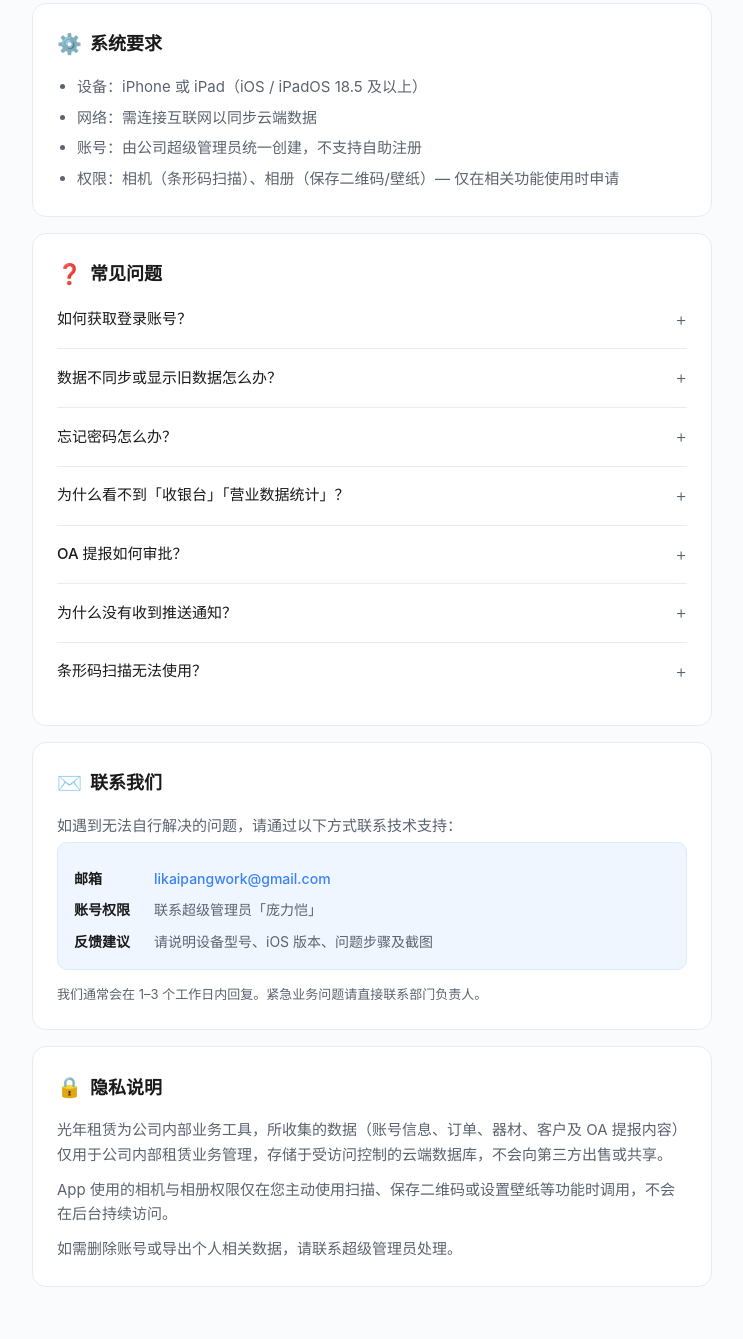
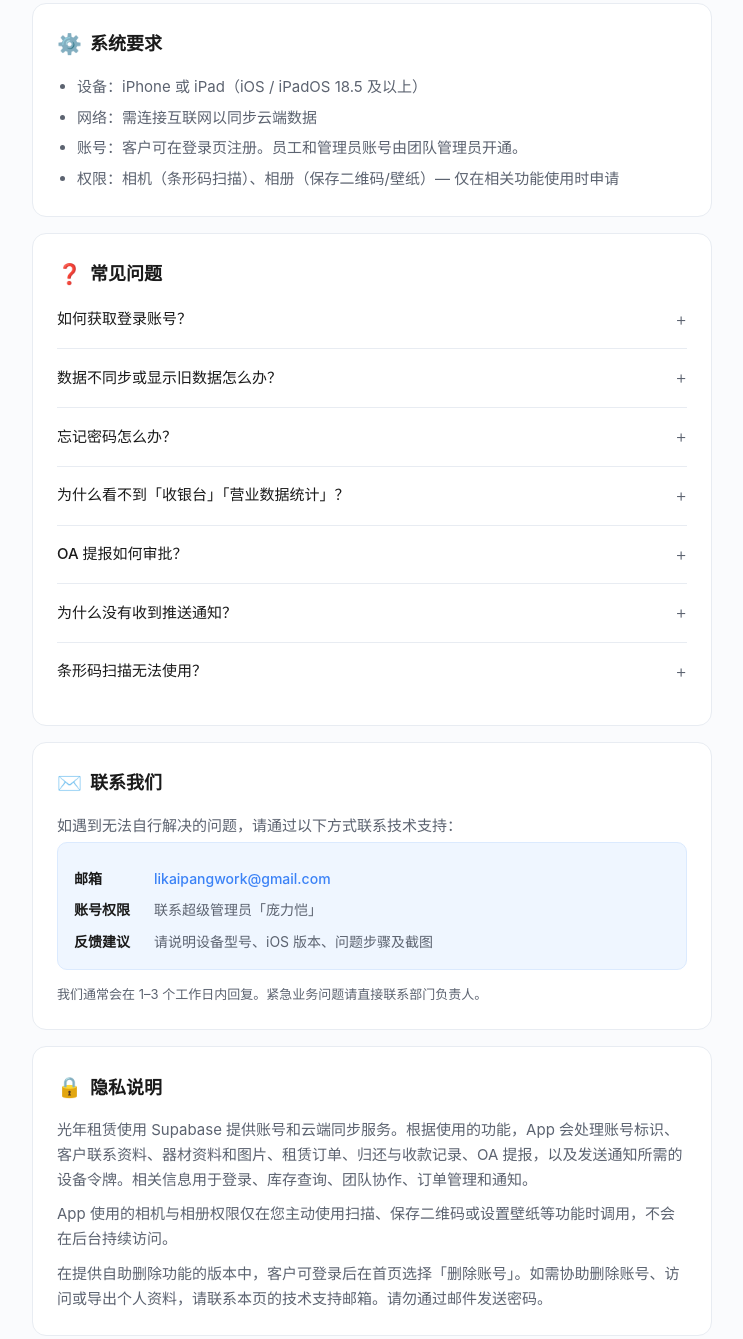
Before and after one commit to likaipangwork-creator/ymgn-support, a plain HTML site: page index.html in a window 1280 px wide. Shown: the part 820-2159 px from the top of the page, without its empty margins (268-1011 px from the left). Drawn offline with Linux system fonts and the light colour scheme.

Commit message:
Describe customer registration and data choices

```diff
--- a/index.html
+++ b/index.html
@@ -226,7 +226,7 @@
       <p class="slogan">光 年 租 赁</p>
       <h1>技术支持</h1>
       <p class="subtitle">器材租赁记账 iOS 应用 — 租赁订单、库存管理、收银台与 OA 提报一体化工具</p>
-      <span class="badge">仅限公司内部使用</span>
+      <span class="badge">面向器材租赁团队及其客户</span>
     </div>
   </header>
 
@@ -270,7 +270,7 @@
       <ul>
         <li>设备：iPhone 或 iPad（iOS / iPadOS 18.5 及以上）</li>
         <li>网络：需连接互联网以同步云端数据</li>
-        <li>账号：由公司超级管理员统一创建，不支持自助注册</li>
+        <li>账号：客户可在登录页注册。员工和管理员账号由团队管理员开通。</li>
         <li>权限：相机（条形码扫描）、相册（保存二维码/壁纸）— 仅在相关功能使用时申请</li>
       </ul>
     </section>
@@ -280,7 +280,7 @@
 
       <details>
         <summary>如何获取登录账号？</summary>
-        <p>本 App 仅限公司内部使用。新账号需由超级管理员在 App 内「管理员管理」中创建。如需开通权限，请联系公司超级管理员。</p>
+        <p>客户可在登录页选择「注册客户账号」。员工和管理员权限由团队管理员开通。</p>
       </details>
 
       <details>
@@ -339,13 +339,13 @@
     <section id="privacy">
       <h2><span>🔒</span> 隐私说明</h2>
       <p>
-        光年租赁为公司内部业务工具，所收集的数据（账号信息、订单、器材、客户及 OA 提报内容）仅用于公司内部租赁业务管理，存储于受访问控制的云端数据库，不会向第三方出售或共享。
+        光年租赁使用 Supabase 提供账号和云端同步服务。根据使用的功能，App 会处理账号标识、客户联系资料、器材资料和图片、租赁订单、归还与收款记录、OA 提报，以及发送通知所需的设备令牌。相关信息用于登录、库存查询、团队协作、订单管理和通知。
       </p>
       <p>
         App 使用的相机与相册权限仅在您主动使用扫描、保存二维码或设置壁纸等功能时调用，不会在后台持续访问。
       </p>
       <p>
-        如需删除账号或导出个人相关数据，请联系超级管理员处理。
+        在提供自助删除功能的版本中，客户可登录后在首页选择「删除账号」。如需协助删除账号、访问或导出个人资料，请联系本页的技术支持邮箱。请勿通过邮件发送密码。
       </p>
     </section>
 
```
